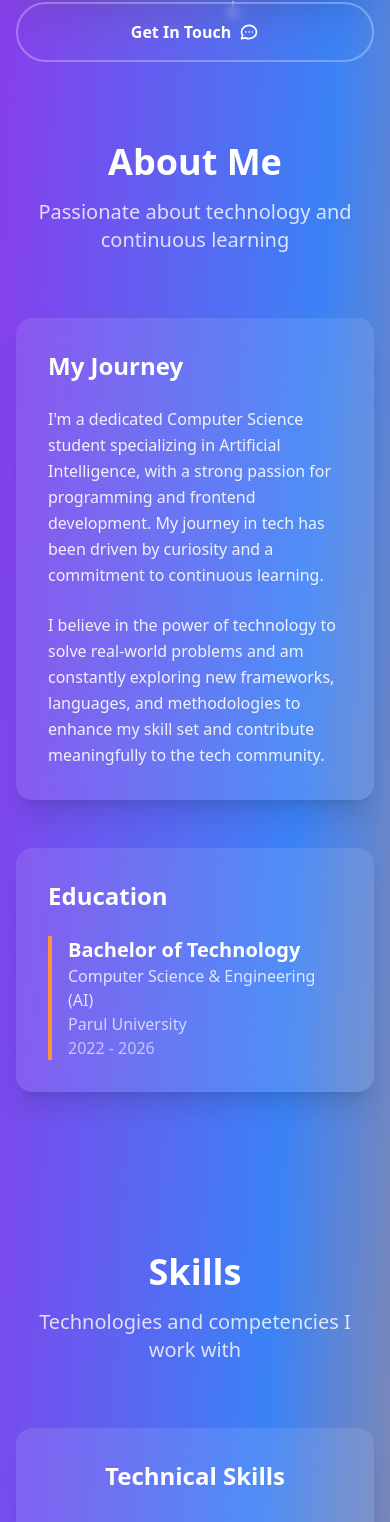
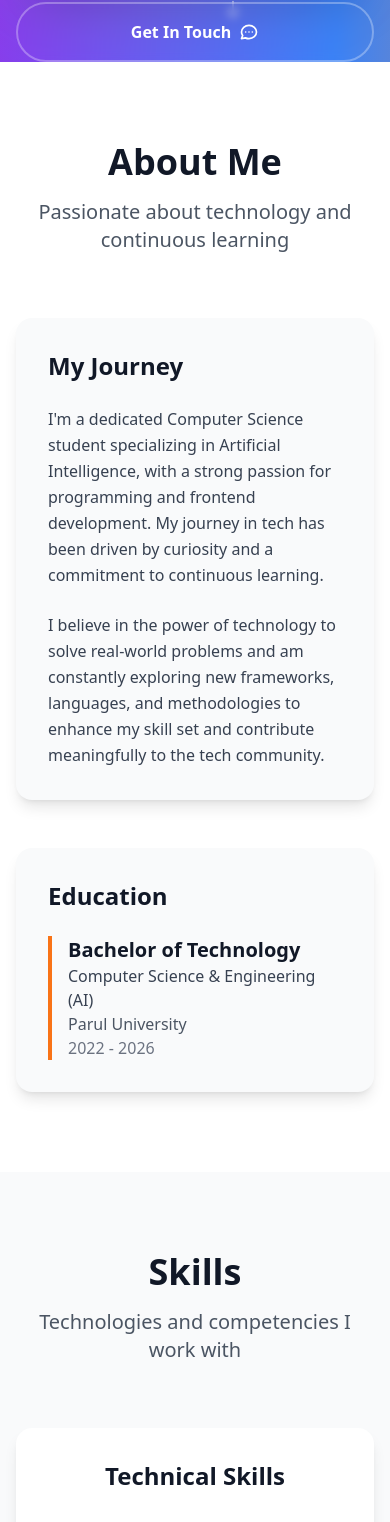
Before and after one commit to TuppuduSindhu/sindhu-portfolio, a React (Vite) app: page / in a window 390 px wide. Shown: the part 1046-2568 px from the top of the page. Built offline with nearby package versions, Linux system fonts and the light colour scheme.

Commit message:
Refactor: Apply white UI to non-home sections
Adjusted the UI/UX of all sections except the home page to a white theme for improved visual appeal.

```diff
--- a/src/components/About.tsx
+++ b/src/components/About.tsx
@@ -1,38 +1,38 @@
 
 const About = () => {
   return (
-    <section id="about" className="py-20 px-4">
+    <section id="about" className="py-20 px-4 bg-white">
       <div className="max-w-7xl mx-auto">
         <div className="text-center mb-16">
-          <h2 className="text-4xl lg:text-5xl font-bold text-white mb-4">About Me</h2>
-          <p className="text-xl text-white/80 max-w-2xl mx-auto">
+          <h2 className="text-4xl lg:text-5xl font-bold text-gray-900 mb-4">About Me</h2>
+          <p className="text-xl text-gray-600 max-w-2xl mx-auto">
             Passionate about technology and continuous learning
           </p>
         </div>
 
         <div className="grid lg:grid-cols-2 gap-12 items-center">
-          <div className="bg-white/10 backdrop-blur-md rounded-2xl p-8 shadow-xl">
-            <h3 className="text-2xl font-bold text-white mb-6">My Journey</h3>
-            <p className="text-white/90 leading-relaxed mb-6">
+          <div className="bg-gray-50 rounded-2xl p-8 shadow-lg">
+            <h3 className="text-2xl font-bold text-gray-900 mb-6">My Journey</h3>
+            <p className="text-gray-700 leading-relaxed mb-6">
               I'm a dedicated Computer Science student specializing in Artificial Intelligence,
               with a strong passion for programming and frontend development. My journey in tech
               has been driven by curiosity and a commitment to continuous learning.
             </p>
-            <p className="text-white/90 leading-relaxed">
+            <p className="text-gray-700 leading-relaxed">
               I believe in the power of technology to solve real-world problems and am constantly
               exploring new frameworks, languages, and methodologies to enhance my skill set and
               contribute meaningfully to the tech community.
             </p>
           </div>
 
-          <div className="bg-white/10 backdrop-blur-md rounded-2xl p-8 shadow-xl">
-            <h3 className="text-2xl font-bold text-white mb-6">Education</h3>
+          <div className="bg-gray-50 rounded-2xl p-8 shadow-lg">
+            <h3 className="text-2xl font-bold text-gray-900 mb-6">Education</h3>
             <div className="space-y-6">
-              <div className="border-l-4 border-orange-400 pl-4">
-                <h4 className="text-xl font-semibold text-white">Bachelor of Technology</h4>
-                <p className="text-white/80">Computer Science & Engineering (AI)</p>
-                <p className="text-white/70">Parul University</p>
-                <p className="text-white/60">2022 - 2026</p>
+              <div className="border-l-4 border-orange-500 pl-4">
+                <h4 className="text-xl font-semibold text-gray-900">Bachelor of Technology</h4>
+                <p className="text-gray-700">Computer Science & Engineering (AI)</p>
+                <p className="text-gray-600">Parul University</p>
+                <p className="text-gray-500">2022 - 2026</p>
               </div>
             </div>
           </div>
--- a/src/components/Achievements.tsx
+++ b/src/components/Achievements.tsx
@@ -19,11 +19,11 @@ const Achievements = () => {
   ];
 
   return (
-    <section id="achievements" className="py-20 px-4">
+    <section id="achievements" className="py-20 px-4 bg-gray-50">
       <div className="max-w-7xl mx-auto">
         <div className="text-center mb-16">
-          <h2 className="text-4xl lg:text-5xl font-bold text-white mb-4">Achievements</h2>
-          <p className="text-xl text-white/80 max-w-2xl mx-auto">
+          <h2 className="text-4xl lg:text-5xl font-bold text-gray-900 mb-4">Achievements</h2>
+          <p className="text-xl text-gray-600 max-w-2xl mx-auto">
             Milestones in my learning journey
           </p>
         </div>
@@ -32,11 +32,11 @@ const Achievements = () => {
           {achievements.map((achievement, index) => (
             <div
               key={index}
-              className="bg-white/10 backdrop-blur-md rounded-2xl p-8 shadow-xl hover:shadow-2xl transition-all duration-300 hover:scale-105 text-center"
+              className="bg-white rounded-2xl p-8 shadow-lg hover:shadow-xl transition-all duration-300 hover:scale-105 text-center"
             >
               <div className="text-6xl mb-4">{achievement.icon}</div>
-              <h3 className="text-xl font-bold text-white mb-4">{achievement.title}</h3>
-              <p className="text-white/80 leading-relaxed">{achievement.description}</p>
+              <h3 className="text-xl font-bold text-gray-900 mb-4">{achievement.title}</h3>
+              <p className="text-gray-600 leading-relaxed">{achievement.description}</p>
             </div>
           ))}
         </div>
--- a/src/components/Projects.tsx
+++ b/src/components/Projects.tsx
@@ -27,11 +27,11 @@ const Projects = () => {
   ];
 
   return (
-    <section id="projects" className="py-20 px-4">
+    <section id="projects" className="py-20 px-4 bg-white">
       <div className="max-w-7xl mx-auto">
         <div className="text-center mb-16">
-          <h2 className="text-4xl lg:text-5xl font-bold text-white mb-4">Projects</h2>
-          <p className="text-xl text-white/80 max-w-2xl mx-auto">
+          <h2 className="text-4xl lg:text-5xl font-bold text-gray-900 mb-4">Projects</h2>
+          <p className="text-xl text-gray-600 max-w-2xl mx-auto">
             A showcase of my recent work and creative solutions
           </p>
         </div>
@@ -40,7 +40,7 @@ const Projects = () => {
           {projects.map((project, index) => (
             <div
               key={index}
-              className="bg-white/10 backdrop-blur-md rounded-2xl overflow-hidden shadow-xl hover:shadow-2xl transition-all duration-300 hover:scale-105 group"
+              className="bg-white rounded-2xl overflow-hidden shadow-lg hover:shadow-xl transition-all duration-300 hover:scale-105 group border border-gray-200"
             >
               <div className="relative overflow-hidden">
                 <img
@@ -52,14 +52,14 @@ const Projects = () => {
               </div>
 
               <div className="p-6">
-                <h3 className="text-xl font-bold text-white mb-3">{project.title}</h3>
-                <p className="text-white/80 mb-4 text-sm leading-relaxed">{project.description}</p>
+                <h3 className="text-xl font-bold text-gray-900 mb-3">{project.title}</h3>
+                <p className="text-gray-600 mb-4 text-sm leading-relaxed">{project.description}</p>
 
                 <div className="flex flex-wrap gap-2 mb-4">
                   {project.technologies.map((tech, techIndex) => (
                     <span
                       key={techIndex}
-                      className="bg-white/20 text-white text-xs px-2 py-1 rounded-full"
+                      className="bg-gray-100 text-gray-700 text-xs px-2 py-1 rounded-full"
                     >
                       {tech}
                     </span>
--- a/src/components/Skills.tsx
+++ b/src/components/Skills.tsx
@@ -11,41 +11,41 @@ const Skills = () => {
   ];
 
   return (
-    <section id="skills" className="py-20 px-4">
+    <section id="skills" className="py-20 px-4 bg-gray-50">
       <div className="max-w-7xl mx-auto">
         <div className="text-center mb-16">
-          <h2 className="text-4xl lg:text-5xl font-bold text-white mb-4">Skills</h2>
-          <p className="text-xl text-white/80 max-w-2xl mx-auto">
+          <h2 className="text-4xl lg:text-5xl font-bold text-gray-900 mb-4">Skills</h2>
+          <p className="text-xl text-gray-600 max-w-2xl mx-auto">
             Technologies and competencies I work with
           </p>
         </div>
 
         <div className="grid lg:grid-cols-2 gap-12">
           {/* Technical Skills */}
-          <div className="bg-white/10 backdrop-blur-md rounded-2xl p-8 shadow-xl">
-            <h3 className="text-2xl font-bold text-white mb-8 text-center">Technical Skills</h3>
+          <div className="bg-white rounded-2xl p-8 shadow-lg">
+            <h3 className="text-2xl font-bold text-gray-900 mb-8 text-center">Technical Skills</h3>
             <div className="grid grid-cols-2 sm:grid-cols-3 gap-4">
               {technicalSkills.map((skill, index) => (
                 <div
                   key={index}
-                  className="bg-white/20 backdrop-blur-sm rounded-lg p-3 text-center hover:bg-white/30 transition-all duration-300 hover:scale-105"
+                  className="bg-gray-100 rounded-lg p-3 text-center hover:bg-orange-100 hover:text-orange-700 transition-all duration-300 hover:scale-105"
                 >
-                  <span className="text-white font-medium">{skill}</span>
+                  <span className="text-gray-800 font-medium">{skill}</span>
                 </div>
               ))}
             </div>
           </div>
 
           {/* Soft Skills */}
-          <div className="bg-white/10 backdrop-blur-md rounded-2xl p-8 shadow-xl">
-            <h3 className="text-2xl font-bold text-white mb-8 text-center">Soft Skills</h3>
+          <div className="bg-white rounded-2xl p-8 shadow-lg">
+            <h3 className="text-2xl font-bold text-gray-900 mb-8 text-center">Soft Skills</h3>
             <div className="grid grid-cols-1 sm:grid-cols-2 gap-4">
               {softSkills.map((skill, index) => (
                 <div
                   key={index}
-                  className="bg-white/20 backdrop-blur-sm rounded-lg p-3 text-center hover:bg-white/30 transition-all duration-300 hover:scale-105"
+                  className="bg-gray-100 rounded-lg p-3 text-center hover:bg-orange-100 hover:text-orange-700 transition-all duration-300 hover:scale-105"
                 >
-                  <span className="text-white font-medium">{skill}</span>
+                  <span className="text-gray-800 font-medium">{skill}</span>
                 </div>
               ))}
             </div>
```
Also changed, not shown: src/components/Contact.tsx (+21 -21 lines).
